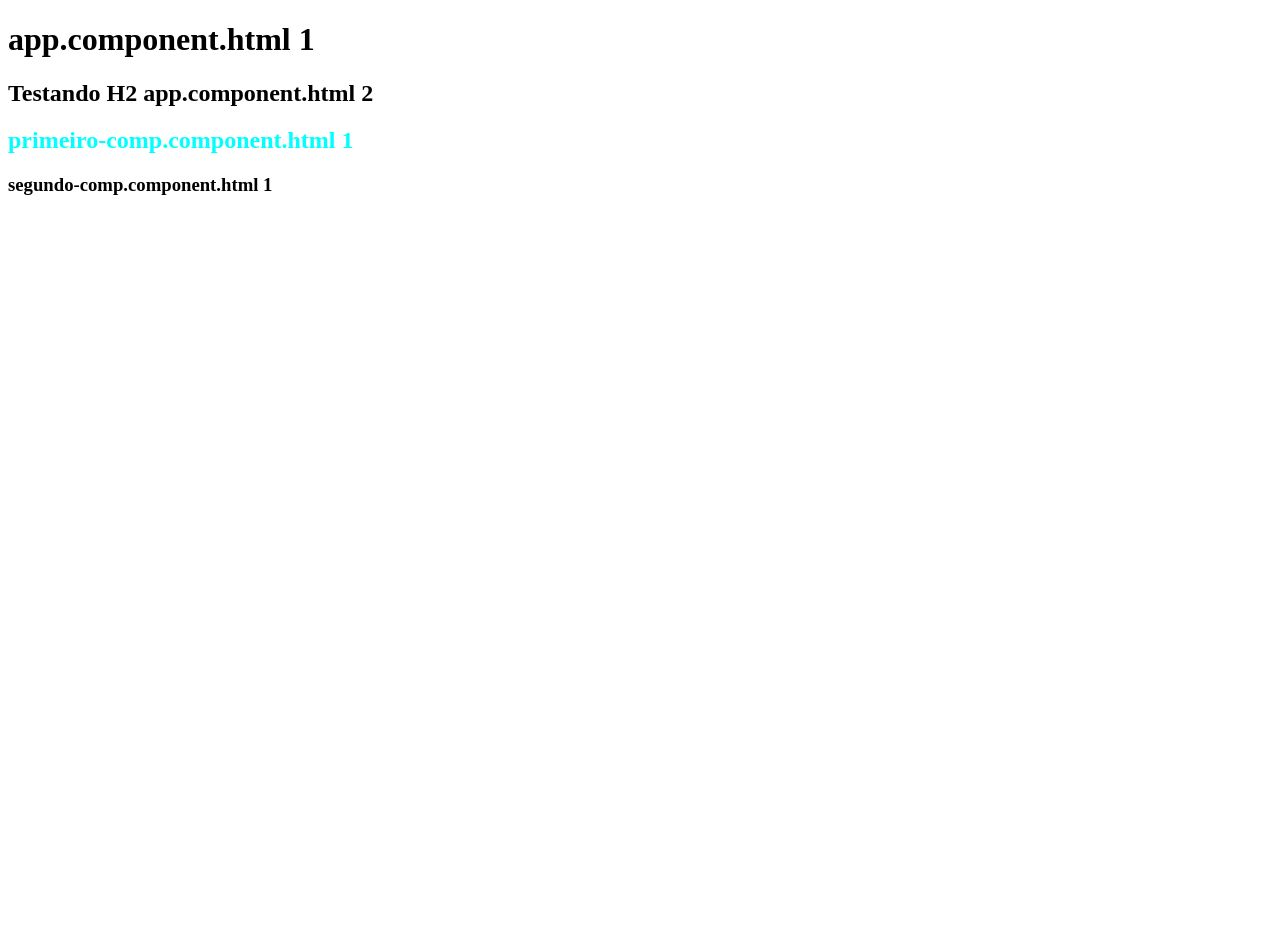
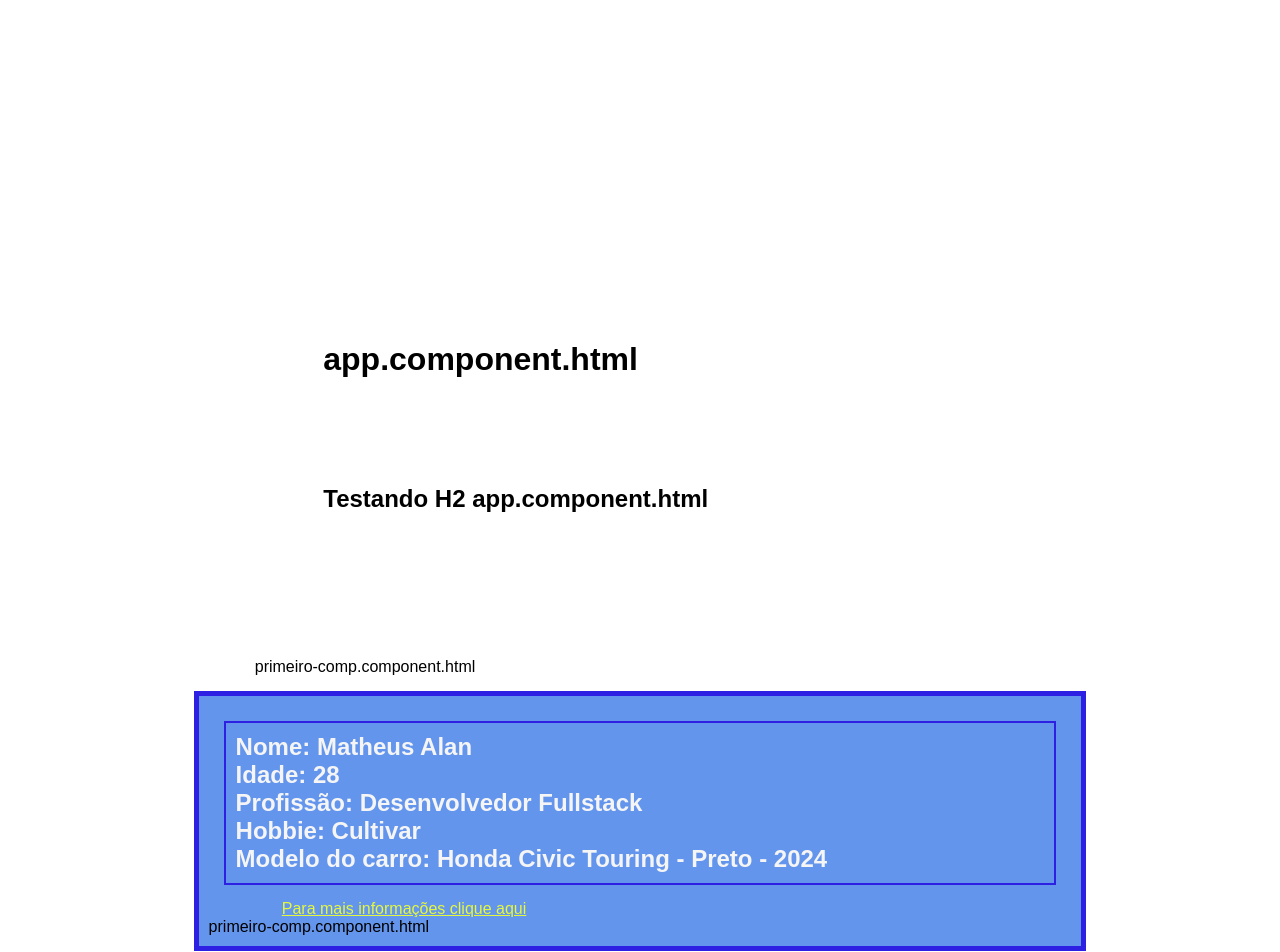
Before and after one commit to matheualan/estudos-api, an Angular app in the folder angular/curso-angular-math-battisti/: page / in a window 1280 px wide. Shown: the top 952 px of the page. Before the commit the page ends 800 px from the top, so only its background shows below. Built offline with nearby package versions, Linux system fonts and the light colour scheme.

Commit message:
Aula 06 Curso Angular13 Matheus Battisti

```diff
--- a/angular/curso-angular-math-battisti/src/app/app.component.html
+++ b/angular/curso-angular-math-battisti/src/app/app.component.html
@@ -1,6 +1,6 @@
 <div>
-  <h1>app.component.html 1</h1>
-  <h2>Testando H2 app.component.html 2</h2>
+  <h1>app.component.html</h1>
+  <h2>Testando H2 app.component.html</h2>
 </div>
 <app-primeiro-comp></app-primeiro-comp>
 <app-segundo-comp></app-segundo-comp>
--- a/angular/curso-angular-math-battisti/src/app/components/primeiro-comp/primeiro-comp.component.css
+++ b/angular/curso-angular-math-battisti/src/app/components/primeiro-comp/primeiro-comp.component.css
@@ -1,3 +1,18 @@
 h2 {
-    color: aqua;
+    color: whitesmoke;
 }
+
+.title {
+    background: cornflowerblue;
+    padding: 10px;
+    margin: 15px;
+    border: 5px solid rgb(45, 32, 226);
+}
+
+#titli {
+    border: 2px solid rgb(45, 32, 226);
+}
+
+a {
+    color: rgb(229, 248, 60);
+}
--- a/angular/curso-angular-math-battisti/src/app/components/primeiro-comp/primeiro-comp.component.html
+++ b/angular/curso-angular-math-battisti/src/app/components/primeiro-comp/primeiro-comp.component.html
@@ -1 +1,12 @@
-<h2>primeiro-comp.component.html 1</h2>
+primeiro-comp.component.html
+<div class="title">
+    <h2 class="title" id="titli">
+        Nome: {{ firstName }} {{ lastName }} <br>
+        Idade: {{ age }} <br>
+        Profissão: {{ job }} <br>
+        Hobbie: {{ hobbies[2] }} <br>
+        Modelo do carro: {{ car.name }} - {{ car.color }} -  {{ car.year }} <br>
+    </h2>
+    <a href="">Para mais informações clique aqui</a> <br>
+    primeiro-comp.component.html <br>
+</div>
--- a/angular/curso-angular-math-battisti/src/app/components/primeiro-comp/primeiro-comp.component.ts
+++ b/angular/curso-angular-math-battisti/src/app/components/primeiro-comp/primeiro-comp.component.ts
@@ -7,6 +7,17 @@ import { Component, OnInit } from '@angular/core';
 })
 export class PrimeiroCompComponent implements OnInit {
 
+  firstName: string = "Matheus";
+  lastName = "Alan";
+  age: number = 28;
+  job: string = "Desenvolvedor Fullstack";
+  hobbies: Array<string> = ["Jogar", " Estudar", " Cultivar"];
+  car = {
+    name: "Honda Civic Touring",
+    color: "Preto",
+    year: 2024
+  };
+
   constructor() { }
 
   ngOnInit(): void {
--- a/angular/curso-angular-math-battisti/src/app/components/segundo-comp/segundo-comp.component.css
+++ b/angular/curso-angular-math-battisti/src/app/components/segundo-comp/segundo-comp.component.css
@@ -0,0 +1,3 @@
+h3 {
+    color: red;
+}
--- a/angular/curso-angular-math-battisti/src/app/components/segundo-comp/segundo-comp.component.html
+++ b/angular/curso-angular-math-battisti/src/app/components/segundo-comp/segundo-comp.component.html
@@ -1 +1,4 @@
-<h3>segundo-comp.component.html 1</h3>
+<h3>segundo-comp.component.html</h3>
+<div>
+    <a href="">link aqui</a>
+</div>
--- a/angular/curso-angular-math-battisti/src/styles.css
+++ b/angular/curso-angular-math-battisti/src/styles.css
@@ -1 +1,11 @@
 /* You can add global styles to this file, and also import other style files */
+* {
+    margin: 30px;
+    /* padding: 20px; */
+    padding: 5%;
+    font-family: Arial, Helvetica, sans-serif;
+}
+
+a {
+    color: darkorange;
+}
```
